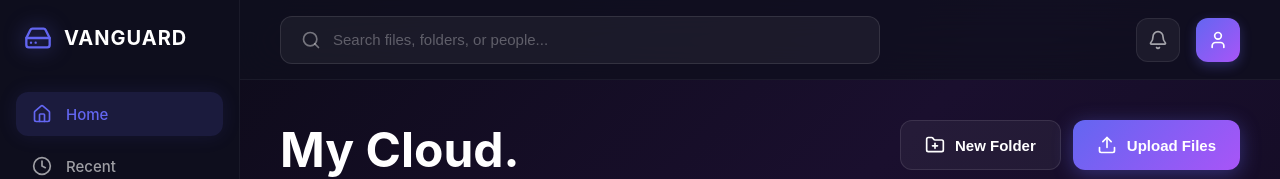
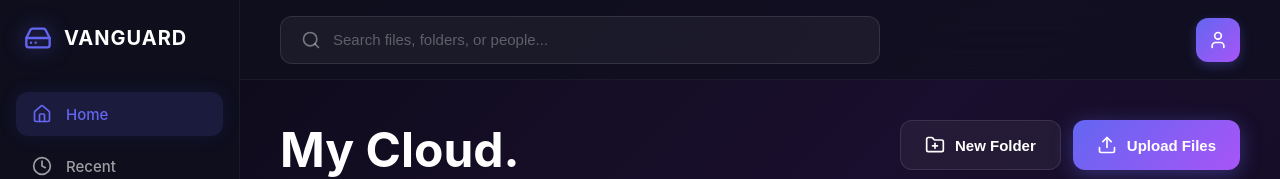
Before and after one commit to wwwbarca4k-lgtm/google-drive-clone, a Next.js app: page / in a window 1280 px wide. Shown: the top 179 px of the page. Built offline with nearby package versions, Linux system fonts and the light colour scheme; no server answers.

Commit message:
Remove notification bell from header

```diff
--- a/src/components/Header.tsx
+++ b/src/components/Header.tsx
@@ -1,7 +1,7 @@
 'use client';
 
 import styles from './Header.module.css';
-import { Search, Bell, User } from 'lucide-react';
+import { Search, User } from 'lucide-react';
 
 export default function Header() {
   return (
@@ -18,9 +18,6 @@ export default function Header() {
 
       {/* Right Actions */}
       <div className={styles.actions}>
-        <button className={styles.iconButton}>
-          <Bell size={20} />
-        </button>
         <div className={styles.userProfile}>
           <User size={20} />
         </div>
```
